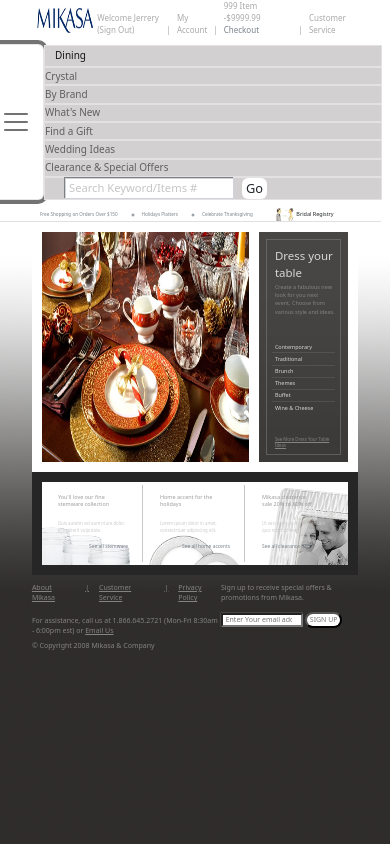
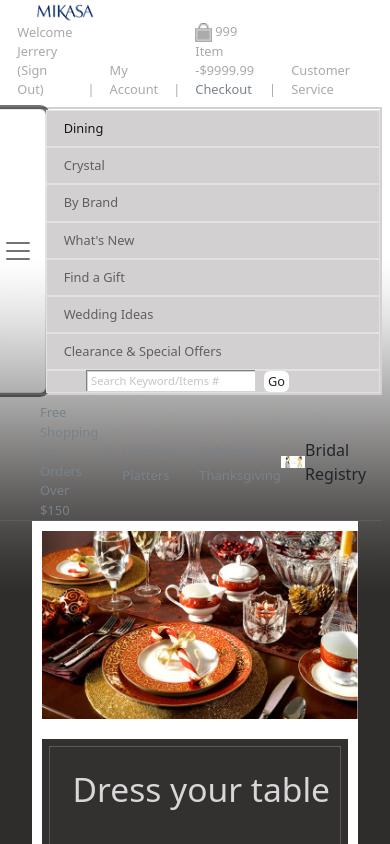
Before and after one commit to vikash18062001/Task3, a plain HTML site: page index.html in a window 390 px wide. Both pictures are taken after a click on the button "Toggle navigation". Shown: the top 844 px of the page. Drawn offline with nearby package versions, Linux system fonts and the light colour scheme.

Commit message:
minor Changes

```diff
--- a/index.html
+++ b/index.html
@@ -30,10 +30,13 @@
                 <div class="navbar-container">
                     <div class="row ">
                         <div class="col">
-                            <nav class="navbar navbar-expand-md ">
+                            <nav class="navbar navbar-expand-lg ">
                                 <div class="nav-container d-flex">
                                     <!-- <a class="navbar-brand" ></a> -->
-                                    <button class="navbar-toggler" type="button" data-bs-toggle="collapse" data-bs-target="#navbarSupportedContent" aria-controls="navbarSupportedContent" aria-expanded="false" aria-label="Toggle navigation"><span class="navbar-toggler-icon"></span></button>
+                                    <button class="navbar-toggler" type="button" data-bs-toggle="collapse"
+                                        data-bs-target="#navbarSupportedContent" aria-controls="navbarSupportedContent"
+                                        aria-expanded="false" aria-label="Toggle navigation"><span
+                                            class="navbar-toggler-icon"></span></button>
                                     <div class="collapse navbar-collapse" id="navbarSupportedContent">
                                         <ul class="navbar-nav d-flex">
                                             <li class="nav-item "><a class="nav-link d-flex justify-content-end active"
@@ -47,12 +50,13 @@
                                             <li class="nav-item "><a class="nav-link " href="#">Clearance & Special
                                                     Offers</a></li>
                                             <!-- not able to give hash symbols -->
-                                            <form class="d-flex search-bar align-items-center flex-grow-1 ">
+                                                    <form class="d-flex search-bar align-items-center  flex-grow-1">
                                                         <input class="form-control" type="search"
                                                             placeholder="Search Keyword/Items &#35;" aria-label="Search">
                                                         <button class="btn  mx-2  " type="submit">Go </button>
                                                     </form>
                                         </ul>
+                                    </div>
                                 </div>
                             </nav>
                         </div>
@@ -72,11 +76,10 @@
                 <hr id="whole-width">
                 <!-- //for images -->
                 <div class="row d-flex">
-                    <div class="home-container d-flex ">
-                        <div class="col-8 d-flex ">
-                            <img src="images/Recipe.jpg" alt="Recipe Images">
+                    <div class="col-md-8   d-flex">
+                        <img src="images/Recipe.jpg" alt="Recipe Images" class="recipe">
                     </div>
-                        <div class="col-4 dress-category d-flex">
+                    <div class="col-md-4  position-relative d-flex dress-category">
                         <div class="">
                             <header>Dress your table</header>
                             <label>Create a fabulous new look for you next event. Choose from various style and
@@ -94,15 +97,15 @@
                                 <hr>
                                 <p>Wine & Cheese</p>
                             </div>
-                                <footer class="footer text-decoration-underline pt-4">See More Dress Your Table Ideas
+                            <footer class="footer text-decoration-underline py-4">See More Dress Your Table Ideas
                             </footer>
                         </div>
                     </div>
                 </div>
-                </div>
                 <!-- for lower section -->
-                <div class="row d-flex bg-white">
-                    <div class="col-4 position-relative d-flex image-container ">
+                <!-- <div class="container-fluid"> -->
+                <div class="row  bg-white">
+                    <div class="col-md-4 position-relative d-flex image-container ">
                         <img src="images/promo_glass.png" alt="" class="d-flex mt-auto  ">
                         <div class="image-content position-absolute  px-3">
                             <p>You'll love our fine stemware collection</p>
@@ -112,7 +115,7 @@
                         <div class="vr  "></div>
                     </div>
 
-                    <div class="col-4  position-relative d-flex image-container ">
+                    <div class="col-md-4 position-relative d-flex image-container ">
                         <img src="images/promo_plates.png" alt="" class="d-flex mt-auto flex-grow-1">
                         <div class="image-content position-absolute px-3 ">
                             <p>Home accent for the holidays</p>
@@ -121,7 +124,7 @@
                         </div>
                         <div class="vr"></div>
                     </div>
-                    <div class="col-4 position-relative d-flex image-container-3">
+                    <div class="col-md-4 position-relative d-flex image-container-3">
                         <img src="images/promo_album.png" class="d-flex ms-auto">
                         <div class="image-content position-absolute px-3 ">
                             <p class="">Mikasa clearance <br>sale 20% to 80% off</p>
@@ -130,8 +133,9 @@
                         </div>
                     </div>
                 </div>
+                <!-- </div> -->
                 <!-- footer -->
-                <div class="row d-flex">
+                <div class="row ">
                     <footer class=" d-flex">
                         <div class="left-footer ">
                             <div class="footer-elements text-decoration-underline d-flex py-2">
@@ -154,9 +158,6 @@
                         </div>
                     </footer>
                 </div>
-
-        </div>
-
             </section>
         </div>
     </div>
--- a/test.css
+++ b/test.css
@@ -1,7 +1,6 @@
 *{
     margin: 0;
     padding: 0;
-    /* margin-left: auto; */
 }
 
 body{
@@ -12,17 +11,10 @@ body{
     background-position: 70% 30%;
 
 }
-
 section
 {
     width: 73%;
 }
-
-section .container
-{
-    margin:0 !important;
-}
-
 section .navbar-container .row
 {
     width: 100.9vw;
@@ -39,7 +31,6 @@ section .navbar-container .row
 #logo
 {
     width: 20%;
-    padding: 0px !important;
 }
 #checkOut{
     color: rgb(120,130,139);
@@ -78,13 +69,9 @@ section .navbar-container .row
     font-size: 0.8rem;
 }
 
-.navbar-nav  li:not(:first-child)
-{
-    /* padding:0 10px; */
-}
 .navbar-nav
 {
-    width: 100% !important;
+    width: 100%;
     padding-top: 0.7px;
 }
 
@@ -97,14 +84,19 @@ section .navbar-container .row
 }
 .search-bar input
 {
-    min-width: max-content;
+    min-width: fit-content;
     width:40%;
     font-size: 0.7rem;
     border-radius: 0;
     padding: 1px 3px;
     box-shadow: -1px -1px grey;
 }
-
+.recipe
+{
+    border: 10px solid white;
+    border-right:none;
+    width: 100%;
+}
 .search-bar input::placeholder
 {
     color: rgb(197, 197, 197);
@@ -113,7 +105,7 @@ section .navbar-container .row
 .search-bar button
 {
     background: white;
-    padding: 0 1% !important;
+    padding: 0 1% ;
     font-size: 0.8rem;
 }
 
@@ -141,12 +133,12 @@ section .navbar-container .row
 section .row:nth-child(3) ul li:not(:first-child)
 {
     list-style: circle;
-    font-size:16px;
+    font-size:100% ;
 }
 
 section .row:nth-child(3) ul li:not(:first-child) a
 {
-    font-size: 13px;
+    font-size: 82%;
 }
 
 section #whole-width
@@ -159,7 +151,7 @@ section #whole-width
 
 hr
 {
-    margin:2.4% 0;
+    margin:2.4% 8%;
     color: rgb(132,130,131);
 }
 
@@ -167,7 +159,10 @@ ul
 {
     padding: 0;
 }
-
+section .row:nth-child(5)
+{
+    /* border: 10px solid red; */
+}
 .home-container div img
 {
     border: 10px solid white;
@@ -191,13 +186,13 @@ p
 
 .dress-category label
 {
-    padding-bottom: 27px !important;
+    padding-bottom: 27px ;
 }
 
 .dress-category label, footer
 {
     color: rgb(132,130,131);
-    padding-left: 4%;
+    padding-left: 10%;
 }
 
 .dress-category header
@@ -205,8 +200,8 @@ p
     color: rgb(216,214,215);
     font-size: 210%;
     font-weight: 200;
-    padding: 3% 0;
-    padding-left: 4%;
+    padding: 8% 0;
+    padding-left: 10%;
 }
 
 .dress-category footer
@@ -216,7 +211,7 @@ p
 
 .divider p
 {
-    padding-left: 4%;
+    padding-left: 10%;
     color: rgb(216,214,215);
 }
 .image-content{
@@ -232,26 +227,23 @@ p
 }
 .image-container,.image-container-3
 {
-    width: 33.33%;
+    /* width: 100%; */
     background-color: white;
-    max-height: 170px;
+    /* max-height: auto; */
 }
 
 .image-container-3 .image-content  p
 {
-    display: flex;
     justify-content: start !important;
 
 }
 .stylish-border
 {
-    /* padding: 6px 0; */
     border-right: 1px solid black;
 }
 .image-container img,.image-container-3 img{
     object-fit: cover;
     overflow: hidden;
-
 }
 
 .image-content p:first-child
@@ -315,6 +307,14 @@ footer
 .row>*{
     padding: 0;
 }
+@media only screen and (max-width:576px){
+    .navbar-nav li{
+        display: flex;
+        justify-content: start;
+        padding-left: 5%;
+    }
+}
+/*
 @media only screen and (max-width:600px) {
     .header-section span img{
         display: none;
@@ -365,9 +365,9 @@ footer
      .image-container img,.image-container-3 img{
         width: 25.5vw;
     }
-    /* .header-section span img{
+     .header-section span img{
         display: none;
-    } */
+    }
     .header-items span{
         font-size:8px !important;
     }
@@ -435,6 +435,7 @@ section .row:nth-child(5) .home-container > div
 {
     width: 100%;
 }
+
 hr{
     margin:2.4% 4%;
 }
@@ -478,4 +479,4 @@ hr{
     list-style: circle;
 }
 
-}
+}*/
```
Lines whose indentation alone changed are shown as unchanged.
